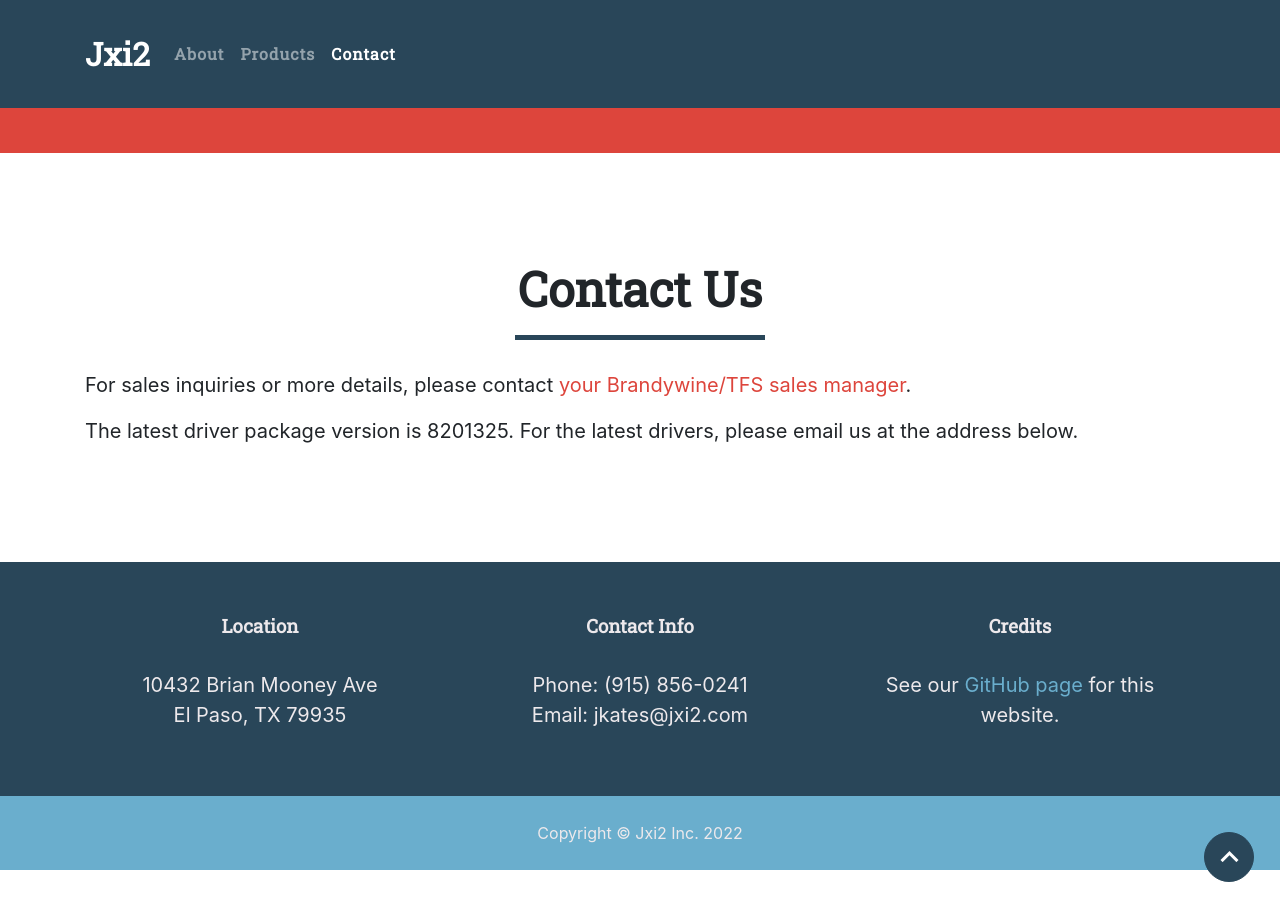
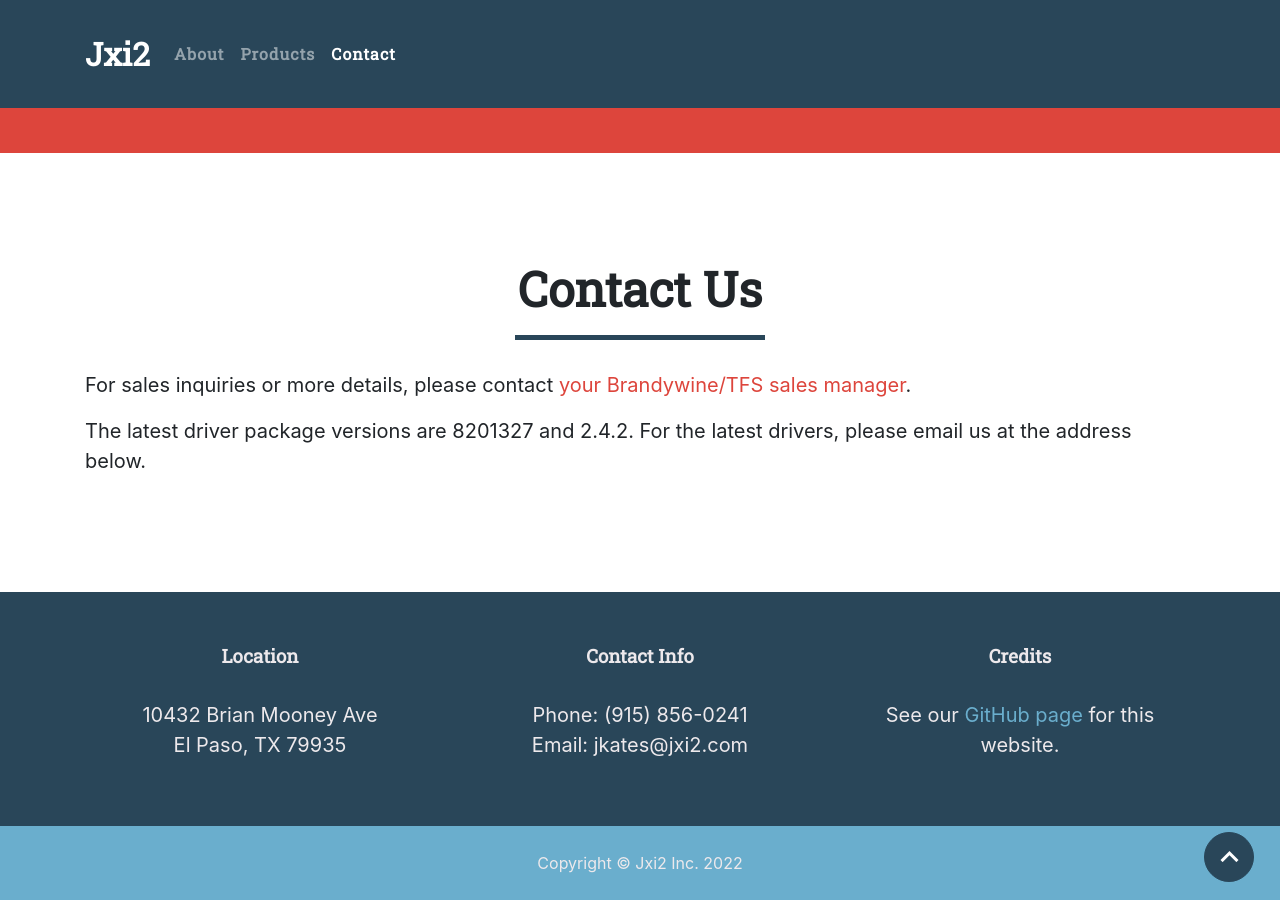
Before and after one commit to jxi2/jxi2, a Jekyll site: the page built from index.html, in a window 1280 px wide and 900 px high, scrolled down 1532 px. Built offline with Jekyll 4.4.1, drawn with Linux system fonts in a browser that asks for light colours.

Commit message:
Update driver version

```diff
--- a/_config.yml
+++ b/_config.yml
@@ -34,4 +34,4 @@ contact:
 credits: 'See our <a href="https://github.com/jxi2/jxi2" target="_blank">GitHub page</a> for this website.'
 markdown: kramdown
 permalink: pretty
-driver_version: 8201325
+driver_version: "8201327 and 2.4.2"
--- a/_includes/contact.html
+++ b/_includes/contact.html
@@ -12,7 +12,7 @@
                     <p>For sales inquiries or more details, please contact <a href="https://www.brandywinecomm.com/contact/locator-map" target="_blank">your Brandywine/TFS sales manager</a>.</p>
                 </div>
                 <div class="col-lg-12">
-                    <p>The latest driver package version is {{ site.driver_version }}. For the latest drivers, please email us at the address below.</p>
+                    <p>The latest driver package versions are {{ site.driver_version }}. For the latest drivers, please email us at the address below.</p>
                 </div>
             </div>
         </div>
```
